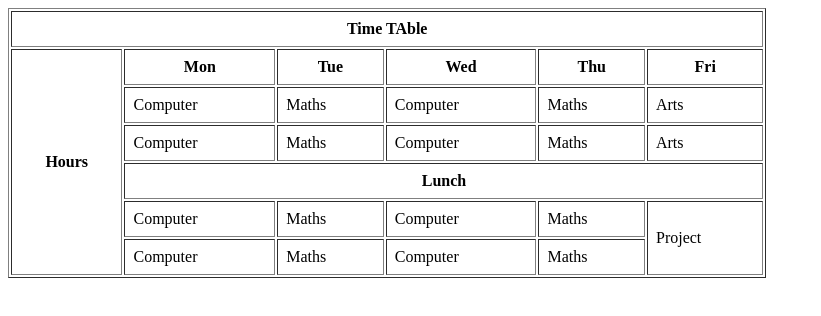
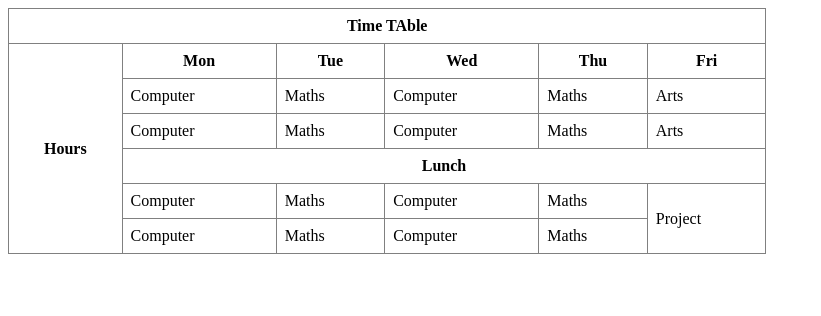
Before and after one commit to chulakimath/WebPage, a plain HTML site: page 21_6_table2.html in a window 1280 px wide. Shown: the whole page, without its empty margins (0-821 px from the left). Drawn offline with Linux system fonts and the light colour scheme.

Commit message:
Update 21_6_table2.html

```diff
--- a/21_6_table2.html
+++ b/21_6_table2.html
@@ -6,7 +6,7 @@
     <title>table2</title>
 </head>
 <body>
-    <table border="1px" cellpadding="8px" width="60%">
+    <table border="1px" cellpadding="8px" width="60%" style="border-collapse:collapse;">
         <tr>
             <th colspan="6">Time TAble</th>
         </tr>
```
